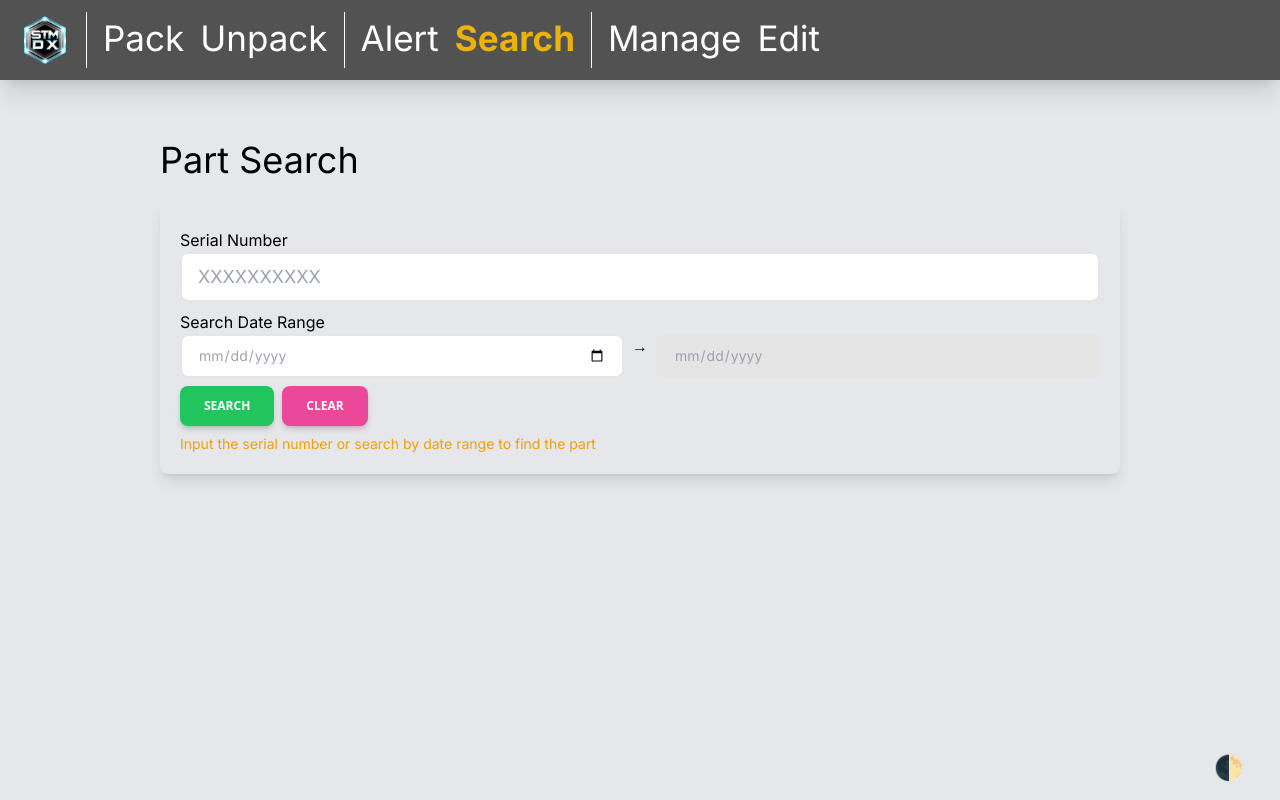
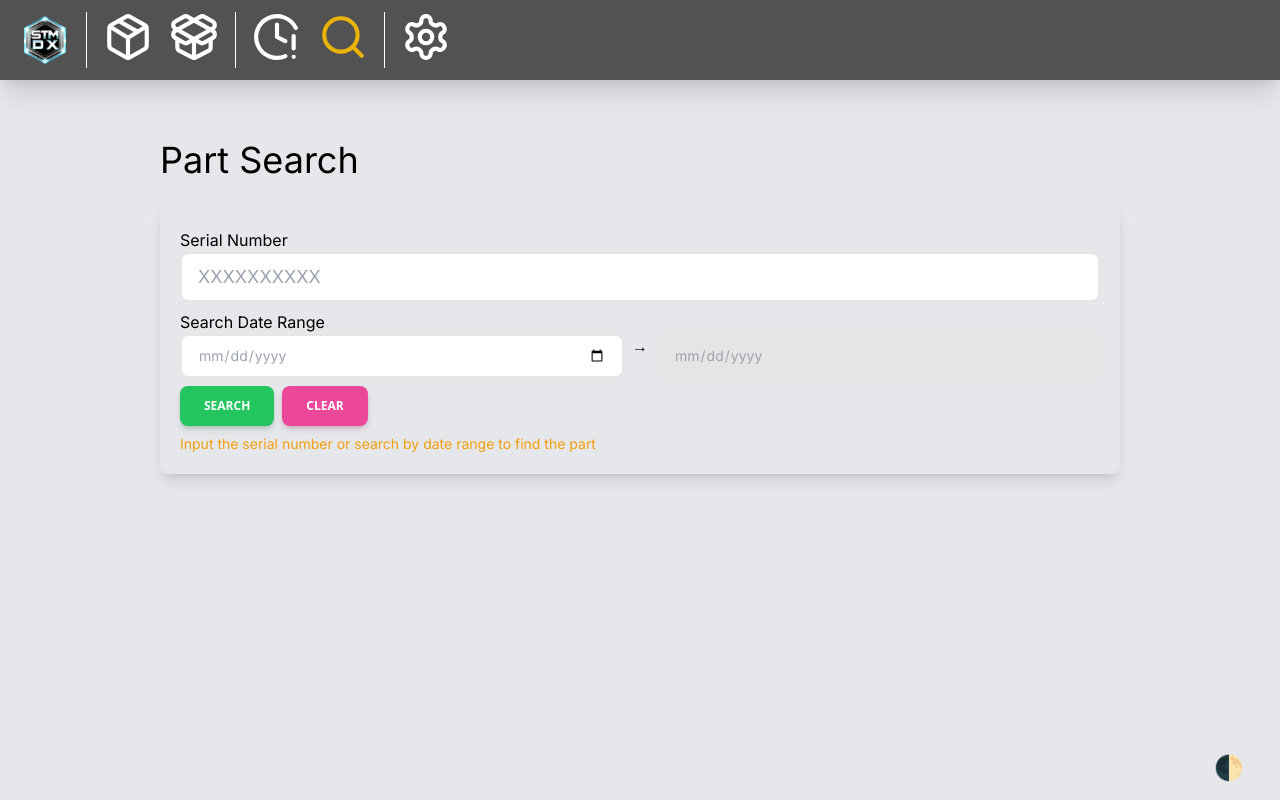
Before and after one commit to aingez/sts_safety_stock_coop_project, a Next.js app: page /search in a window 1280 px wide. Shown: the top 800 px of the page. Built offline with nearby package versions, Linux system fonts and the light colour scheme.

Commit message:
dropdown

```diff
--- a/src/components/Nav.jsx
+++ b/src/components/Nav.jsx
@@ -7,9 +7,23 @@ import React from "react";
 import Link from "next/link";
 import { usePathname } from "next/navigation";
 import Image from "next/image";
-// import DxLogo from "../../public/images/dx-logo.png";
+import {
+  Wrench,
+  Settings,
+  Package,
+  PackageOpen,
+  ClockAlert,
+  Search,
+} from "lucide-react";
+
 function Nav() {
   const pathname = usePathname();
+
+  const [dropdownOpen, setDropdownOpen] = React.useState(false);
+
+  const toggleDropdown = () => {
+    setDropdownOpen(!dropdownOpen);
+  };
 
   return (
     <ul className="justify-left mb-10 flex bg-neutral-600 p-3 align-middle text-[35px] shadow-xl dark:bg-neutral-800">
@@ -32,34 +46,60 @@ function Nav() {
       <li
         className={`mx-2 text-white transition-all hover:opacity-50 ${pathname === "/pack" ? "font-bold text-yellow-500" : ""}`}
       >
-        <Link href="/pack">Pack</Link>
+        <Link href="/pack">
+          {/* Pack */}
+          <Package size={50} />
+        </Link>
       </li>
       <li
         className={`mx-2 text-white transition-all hover:opacity-50 ${pathname === "/unpack" ? "font-bold text-yellow-500" : ""}`}
       >
-        <Link href="/unpack">Unpack</Link>
+        <Link href="/unpack">
+          {/* Unpack */}
+          <PackageOpen size={50} />
+        </Link>
       </li>
       <div className="mx-2 border-r border-white" />
       <li
         className={`mx-2 text-white transition-all hover:opacity-50 ${pathname === "/alert" ? "font-bold text-yellow-500" : ""}`}
       >
-        <Link href="/alert">Alert</Link>
+        <Link href="/alert">
+          {/* Alert */}
+          <ClockAlert size={50} />
+        </Link>
       </li>
       <li
         className={`mx-2 text-white transition-all hover:opacity-50 ${pathname === "/search" ? "font-bold text-yellow-500" : ""}`}
       >
-        <Link href="/search">Search</Link>
+        <Link href="/search">
+          {/* Search */}
+          <Search size={50} />
+        </Link>
       </li>
       <div className="mx-2 border-r border-white" />
-      <li
-        className={`mx-2 text-white transition-all hover:opacity-50 ${pathname === "/manage" ? "font-bold text-yellow-500" : ""}`}
-      >
-        <Link href="/manage">Manage</Link>
-      </li>
-      <li
-        className={`mx-2 text-white transition-all hover:opacity-50 ${pathname === "/editor" ? "font-bold text-yellow-500" : ""}`}
-      >
-        <Link href="/editor">Edit</Link>
+
+      <li className="relative mx-2 text-white transition-all">
+        <span
+          className={`cursor-pointer ${pathname === "/editor" || pathname === "/manage" ? "font-bold text-yellow-500" : ""}`}
+          onClick={toggleDropdown}
+        >
+          <Settings size={50} />
+          {/* <Wrench size={50} /> */}
+        </span>
+        {dropdownOpen && (
+          <ul className="absolute left-0 mt-2 w-48 bg-neutral-600 shadow-lg">
+            <li className="px-4 py-2 hover:bg-neutral-700">
+              <Link href="/manage" onClick={toggleDropdown}>
+                Manage
+              </Link>
+            </li>
+            <li className="px-4 py-2 hover:bg-neutral-700">
+              <Link href="/editor" onClick={toggleDropdown}>
+                Edit
+              </Link>
+            </li>
+          </ul>
+        )}
       </li>
     </ul>
   );
```
